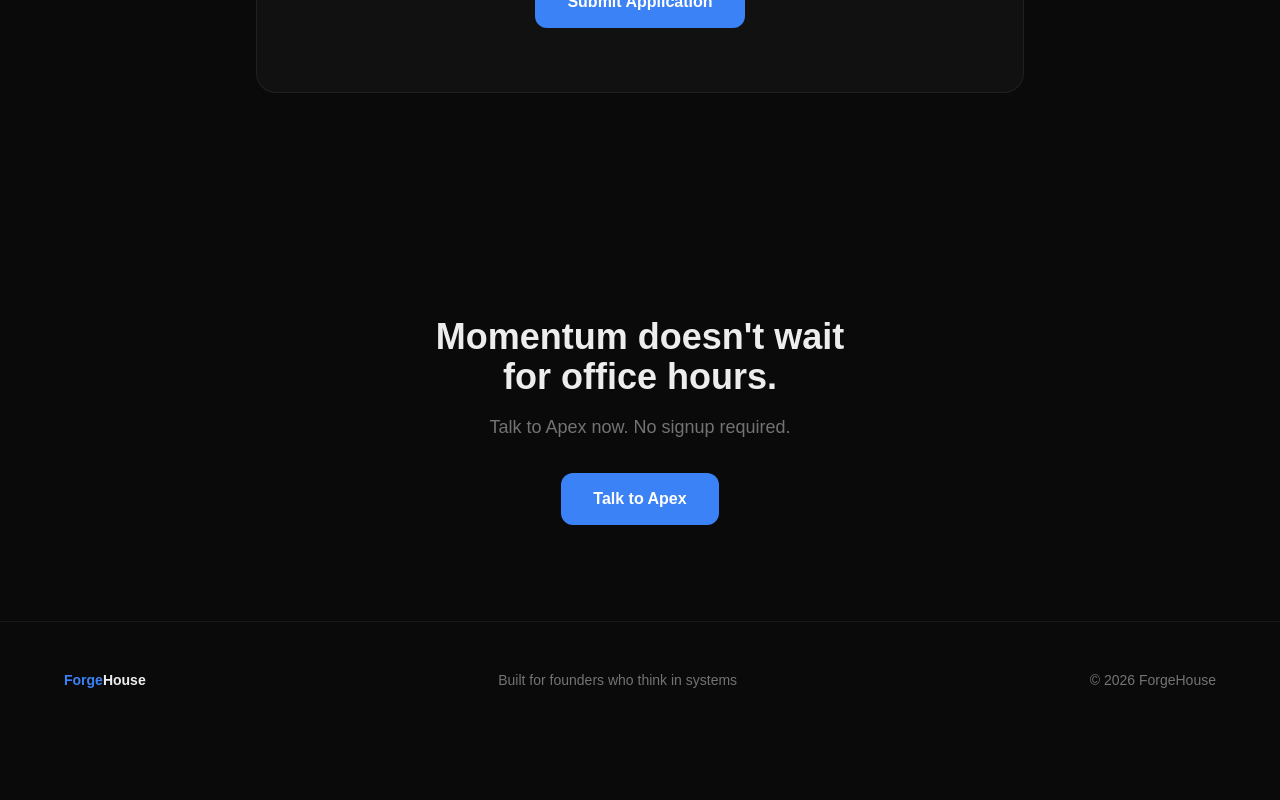
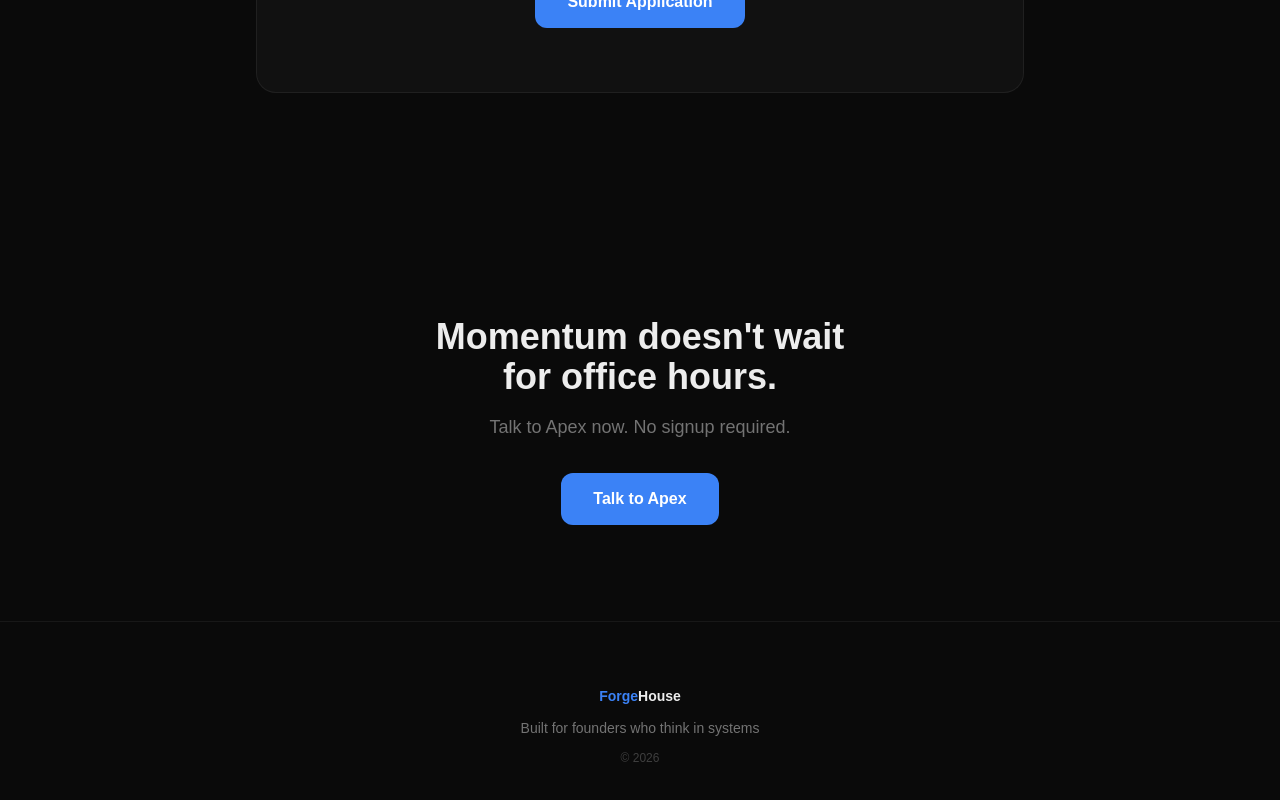
Before and after one commit to Apex-Sudo/forgehouse-site, a Next.js app: page / in a window 1280 px wide. Shown: the part 4316-5116 px from the top of the page. Before the commit the page ends 5054 px from the top, so only its background shows below. Built offline with nearby package versions, Linux system fonts and the light colour scheme.

Commit message:
design: footer stacked vertical, centered, breathing room

```diff
--- a/src/components/Footer.tsx
+++ b/src/components/Footer.tsx
@@ -9,14 +9,14 @@ export default function Footer() {
   if (hidden) return null;
 
   return (
-    <footer className="border-t border-white/[0.06] py-12 px-6">
-      <div className="max-w-6xl mx-auto flex flex-col md:flex-row items-center justify-between gap-4 text-sm text-muted">
+    <footer className="border-t border-white/[0.06] py-16 px-6">
+      <div className="max-w-6xl mx-auto flex flex-col items-center gap-3 text-sm text-muted text-center">
         <div>
           <span className="text-amber font-bold">Forge</span>
           <span className="font-bold text-foreground">House</span>
         </div>
         <p>Built for founders who think in systems</p>
-        <p>&copy; {new Date().getFullYear()} ForgeHouse</p>
+        <p className="text-xs text-muted/50">&copy; {new Date().getFullYear()}</p>
       </div>
     </footer>
   );
```
